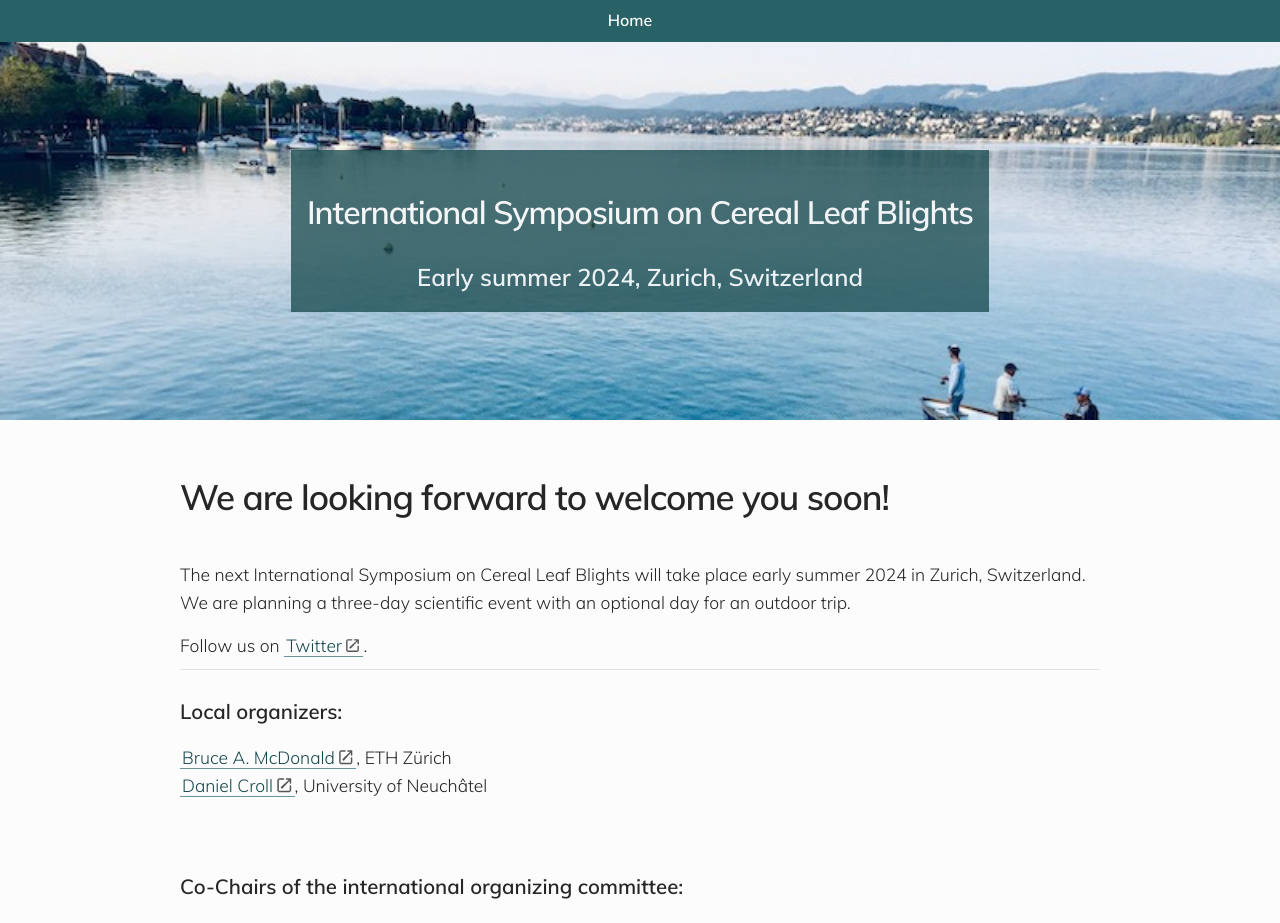
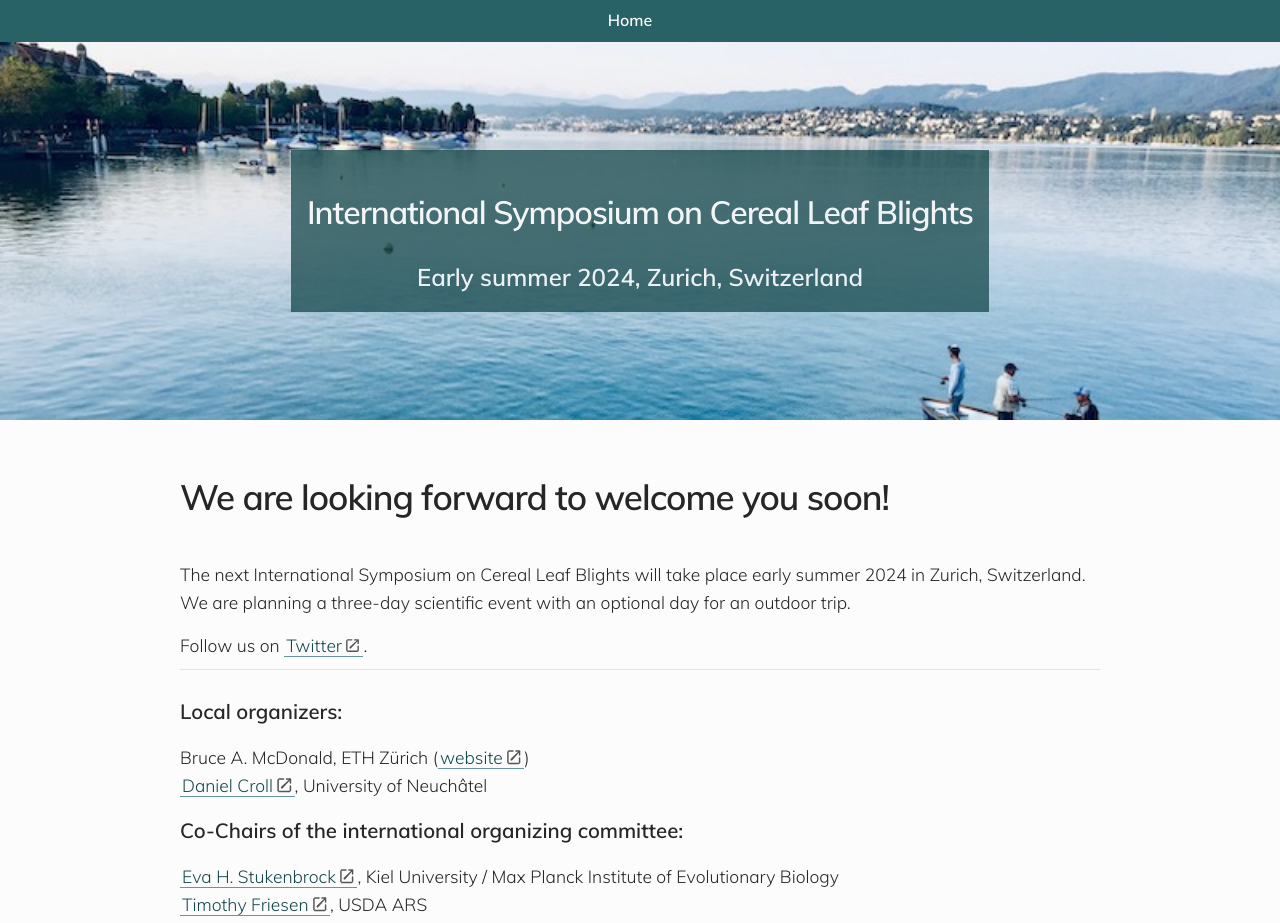
Before and after one commit to crolllab/isclb2024, a Jekyll site: the page built from index.md, in a window 1280 px wide. Shown: the top 923 px of the page. Built offline with Jekyll 4.4.1, drawn with Linux system fonts in a browser that asks for light colours; some web fonts are replaced.

Commit message:
Update index.md

```diff
--- a/index.md
+++ b/index.md
@@ -13,7 +13,7 @@ description: International Symposium on Cereal Leaf Blights
   }
   h1 {
     margin: 30px 0;
-    font-size: 2em;
+
     line-height: 1;
     letter-spacing: -1px;
   }
@@ -28,13 +28,13 @@ Follow us on [Twitter](https://twitter.com/isclb2024).
 ---
 
 ### Local organizers:
-[Bruce A. McDonald](https://path.ethz.ch), ETH Zürich
+Bruce A. McDonald, ETH Zürich ([website](https://path.ethz.ch))
 [Daniel Croll](https://pathogen-genomics.org), University of Neuchâtel
-<br/><br/>
+
 ### Co-Chairs of the international organizing committee:
 [Eva H. Stukenbrock](http://web.evolbio.mpg.de/envgen/), Kiel University / Max Planck Institute of Evolutionary Biology
 [Timothy Friesen](https://www.ars.usda.gov/people-locations/person/?person-id=22061), USDA ARS
+
 ---
-<br/><br/>
 
 <iframe src="https://docs.google.com/forms/d/e/1FAIpQLSePpIBxb3tT6y8LkVUxRO1i6f6CyxNm1F-3YLgeAlNC0rMIHQ/viewform?embedded=true&hl=en" width="480" height="400" frameborder="0" marginheight="0" marginwidth="0">Loading…</iframe>
```
